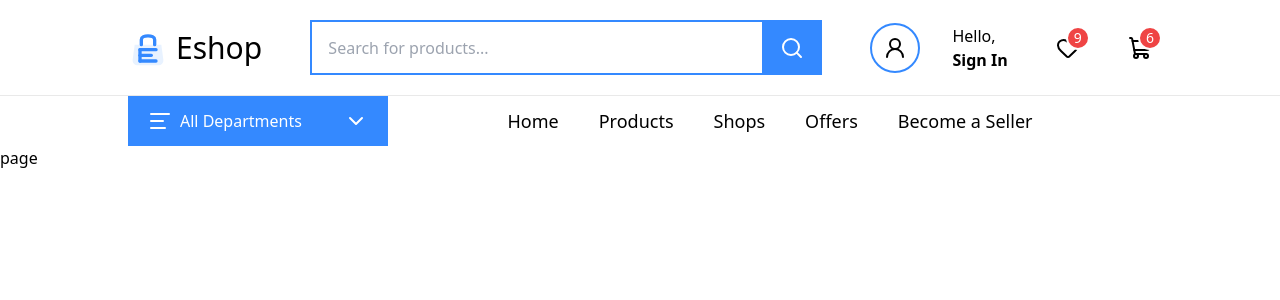
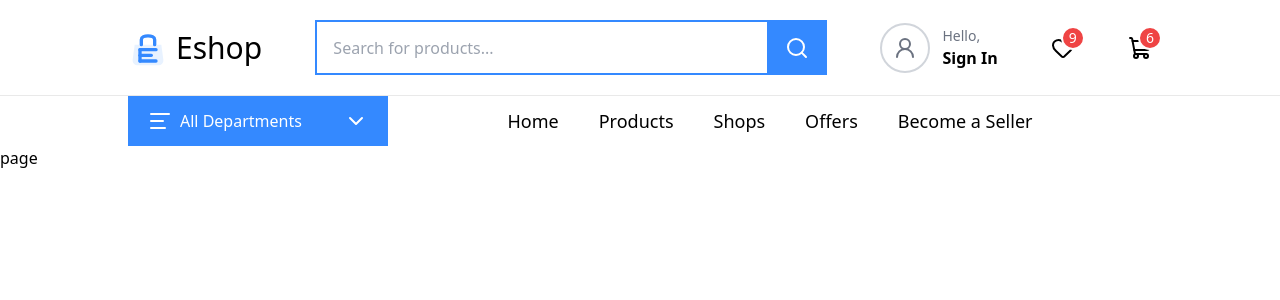
Before and after one commit to hasanhabib16011998/eshop, a Next.js app in the folder apps/user-ui/: page / in a window 1280 px wide. Shown: the top 300 px of the page. Built offline with nearby package versions, Linux system fonts and the light colour scheme; no server answers.

Commit message:
user sign in workflow done

```diff
--- /dev/null
+++ b/apps/user-ui/src/hooks/useUser.ts
@@ -0,0 +1,21 @@
+import { useQuery } from "@tanstack/react-query";
+import axiosInstance from "../utils/axiosInstance";
+
+//fetch userdata from API
+const fetchUser = async() => {
+    const response = await axiosInstance.get("/api/logged-in-user");
+    return response.data.user;
+}
+
+const useUser = () => {
+    const { data: user, isLoading, isError, refetch } = useQuery({
+        queryKey: ["user"],
+        queryFn: fetchUser,
+        staleTime: 1000*60*5,
+        retry: 1,
+    });
+
+    return { user, isLoading, isError, refetch };
+}
+
+export default useUser;
--- a/apps/user-ui/src/shared/widgets/Header.tsx
+++ b/apps/user-ui/src/shared/widgets/Header.tsx
@@ -1,11 +1,15 @@
+"use client";
 import Link from 'next/link';
 import React from 'react';
 import { HeartIcon, Search, ShoppingCart } from 'lucide-react';
 import { UserRound } from 'lucide-react';
 import HeaderBottom from './HeaderBottom';
 import Logo from '../../assets/images/Logo';
+import useUser from '../../hooks/useUser';
 
 function Header() {
+const { user, isLoading } = useUser();
+
   return (
     <div className='w-full bg-white'>
       <div className='w-[80%] py-5 m-auto flex items-center justify-between'>
@@ -32,16 +36,35 @@ function Header() {
 
         {/* 3. User Profile Section (Moved OUTSIDE the search box div) */}
         <div className='flex items-center gap-8'>
-          <div className='flex items-center gap-2'>
-            <Link href={"/login"} className='border-2 w-[50px] h-[50px] flex items-center justify-center rounded-full border-[#3489FF]'>
-              <UserRound />
+          {!isLoading && user ? (
+            <Link href={"/profile"} className='flex items-center gap-3'>
+              {/* Avatar Circle */}
+              <div className='border-2 w-[50px] h-[50px] flex items-center justify-center rounded-full border-[#3489FF]'>
+                <UserRound />
+              </div>
+              {/* Text Block */}
+              <div>
+                <span className='block text-sm font-medium text-gray-500'>Hello,</span>
+                <span className='block font-semibold'>{ user?.name?.split(" ")[0] }</span>
+              </div>
             </Link>
-          </div>
-          <Link href={"/login"}>
-            <span className='block font-medium'>Hello,</span>
-            <span className='font-semibold'>Sign In</span>
-          </Link>
+          ) : (
+            <Link href={"/login"} className='flex items-center gap-3'>
+              {/* Avatar Circle (Logged out) */}
+              <div className='border-2 w-[50px] h-[50px] flex items-center justify-center rounded-full border-gray-300'>
+                <UserRound className="text-gray-500" />
+              </div>
+              {/* Text Block */}
+              <div>
+                <span className='block text-sm font-medium text-gray-500'>Hello,</span>
+                <span className='block font-semibold'>{ isLoading? "...":"Sign In" }</span>
+              </div>
+            </Link>
+          )}
         </div>
+
+
+
         <div className='flex items-center gap-5'>
           <Link href={'/wishlist'} className='relative'>
             <HeartIcon/>
--- a/apps/user-ui/src/shared/widgets/HeaderBottom.tsx
+++ b/apps/user-ui/src/shared/widgets/HeaderBottom.tsx
@@ -3,10 +3,12 @@ import React, { useEffect, useState } from 'react'
 import {AlignLeft, ChevronDown, UserRound, HeartIcon, ShoppingCart} from 'lucide-react';
 import { navItems } from '../../configs/constants';
 import Link from 'next/link';
+import useUser from '../../hooks/useUser';
 
 export default function HeaderBottom() {
     const [show, setShow] = useState(false);
     const [isSticky, setIsSticky] = useState(false);
+    const { user } = useUser();
 
     //track scroll position
     useEffect(()=> {
--- /dev/null
+++ b/apps/user-ui/src/utils/axiosInstance.ts
@@ -0,0 +1,74 @@
+import axios from "axios";
+
+const axiosInstance = axios.create({
+    baseURL: process.env.NEXT_PUBLIC_SERVER_URI,
+    withCredentials: true,
+})
+
+let isRefreshing = false;
+let refreshSubscribers: (() => void)[] = [];
+
+
+//handle logout and prevent infinite loops
+const handleLogout = () => {
+    if(window.location.pathname !== "/login") {
+        window.location.href = "/login";
+    }
+}
+
+//handle adding a new access token to queued requests
+const subscribeTokenRefresh = (callback: ()=> void) => {
+    refreshSubscribers.push(callback);
+}
+
+//Execute queued requests after refresh
+const onRefreshSuccess = ()=> {
+    refreshSubscribers.forEach((callback)=>callback());
+    refreshSubscribers = [];
+}
+
+//handle API requests
+axiosInstance.interceptors.request.use(
+    (config) => config,
+    (error) => Promise.reject(error)
+)
+
+//handle expred tokens and refresh logic
+axiosInstance.interceptors.response.use(
+    (response) => response,
+    async(error) => {
+        const originalRequest = error.config;
+
+        //prevent infinite retry loop
+        if(error.response?.status === 401 && !originalRequest._retry) {
+            if(isRefreshing) {
+                return new Promise((resolve)=> {
+                    subscribeTokenRefresh(()=> resolve(axiosInstance(originalRequest)));
+                });
+            }
+
+            originalRequest._retry=true;
+            isRefreshing = true;
+
+            try {
+                await axios.post(
+                    `${process.env.NEXT_PUBLIC_SERVER_URI}/auth/api/refresh-token-user`,
+                    {},
+                    { withCredentials: true }
+                );
+                isRefreshing = true;
+                onRefreshSuccess();
+                return axiosInstance(originalRequest);
+            } catch (error) {
+                isRefreshing = false;
+                refreshSubscribers = [];
+                handleLogout();
+                return Promise.reject(error)
+            }
+        }
+        return Promise.reject(error);
+
+    }
+);
+
+export default axiosInstance;
```
Also changed, not shown: 1 other file (tests, documents, lock files or other folders).
